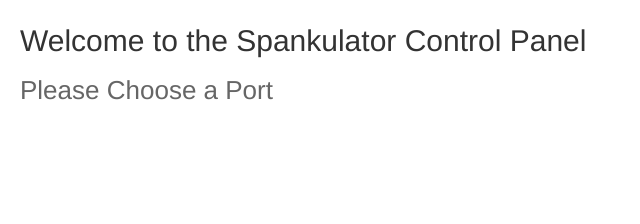
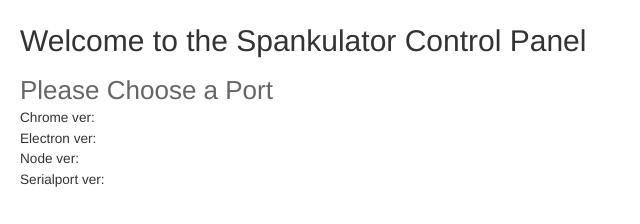
Before and after one commit to shannon-greenlight/spank_cp_app, an Electron app: page index.html in a window 1116 px wide. Shown: the whole page, without its empty margins (0-640 px from the left). Drawn offline with nearby package versions, Linux system fonts and the light colour scheme.

Commit message:
Adds version divs and waveform_obj, send_cmd js files.

```diff
--- a/index.html
+++ b/index.html
@@ -19,6 +19,10 @@
         <h1>Welcome to the Spankulator Control Panel</h1>
         <h2>Please Choose a Port</h2>
         <div id="ports_table"></div>
+        <div id="chrome-version">Chrome ver: </div>
+        <div id="electron-version">Electron ver: </div>
+        <div id="node-version">Node ver: </div>
+        <div id="serialport-version">Serialport ver: </div>
     </div>
     <div id="control_div">
         <div id="head_div">
@@ -175,6 +179,8 @@ renderer.js will be executed in the renderer process for index.html.
 All of the Node.js APIs are available in this process.
  -->
 <script src="./serial_port.js"></script>
+<script src="./waveform_obj.js"></script>
+<script src="./send_cmd.js"></script>
 <script src="./renderer.js"></script>
 
 </html>
```
